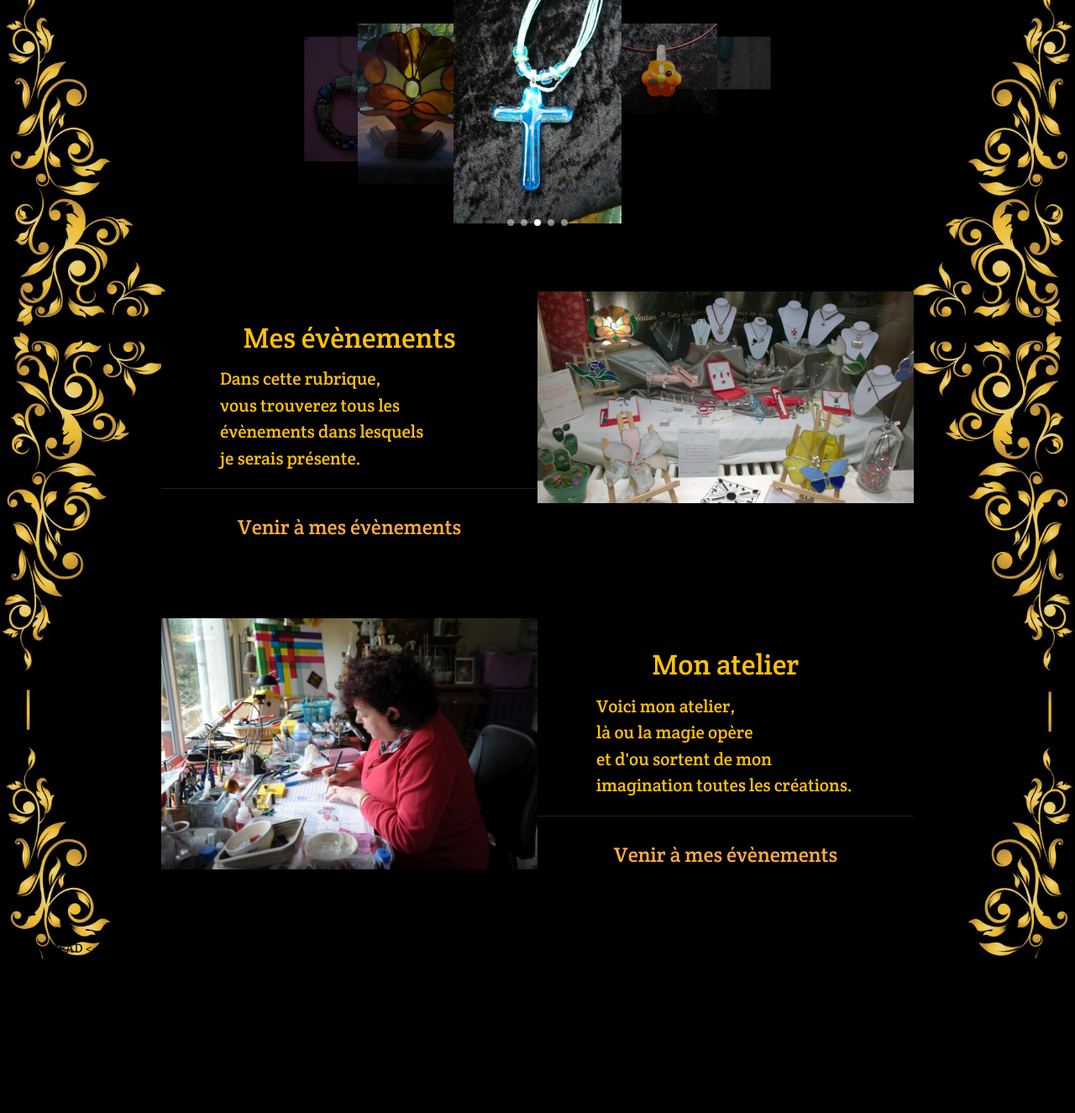
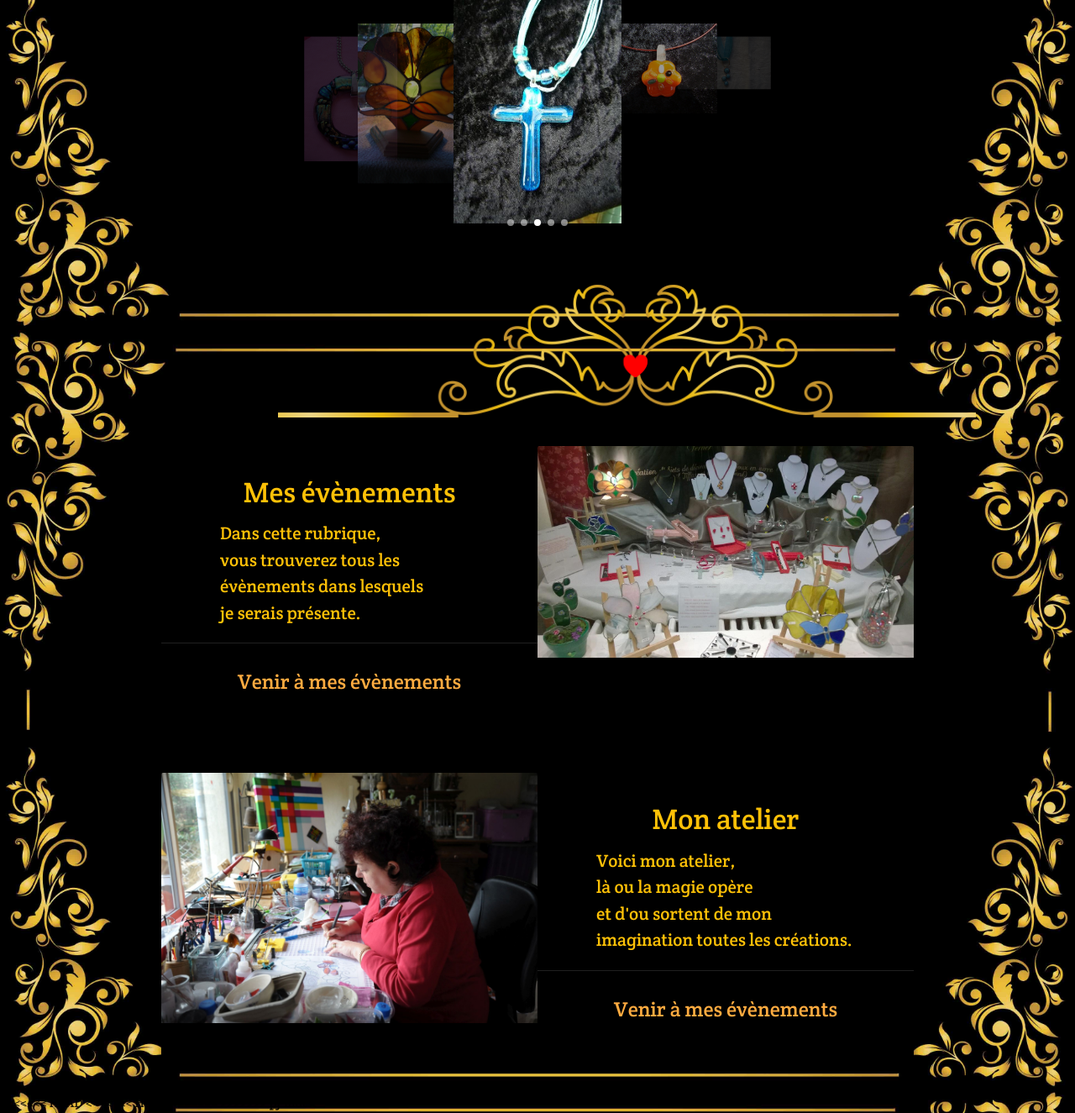
Before and after one commit to juliengrima/bleau_S2_2016_corinne_creation, a PHP site: page / in a window 1280 px wide. Shown: the part 512-1837 px from the top of the page at 84% size. Before the commit the page ends 1653 px from the top, so only its background shows below. Run offline with PHP 8.4, Linux system fonts and the light colour scheme; some libraries are stand-ins or nearby versions; some web fonts are replaced.

Commit message:
ajout enluminure centrale

```diff
--- a/css/Main.css
+++ b/css/Main.css
@@ -20,6 +20,7 @@ html {
     margin:0;
     padding:0;
     background: url("../images/backg-landscape.jpg") no-repeat center fixed;
+/*      background-image: radial-gradient(circle at center, white, green);*/
     background-size: cover;
 }
 
--- a/index.php
+++ b/index.php
@@ -5,8 +5,19 @@
 <?php require ('includes/slider.php'); ?>
 
 <main role="main">
+
+    <!--Enluminure Coeur-->
     <section>
+        <div class="row">
+            <div class="col offset-s2 s8  m6 offset-l3 l8">
+            <img src="images/Enluminure-COEURpng.png"  class="responsive-img" alt="Enluminure coeur">
+            </div>
+            <div class="col s2 m6 l1 "></div>
+        </div>
+    </section>
 
+    <!--Collections-->
+    <section>
         <div class="container">
             <div class="row">
                 <!--partie écran large et tablette-->
```
Also changed, not shown: images/Enlum.b.g.png (added), images/Enluminure-COEURpng.png (added), images/element or 2.png (added), images/element or 6 copie.png (added).
